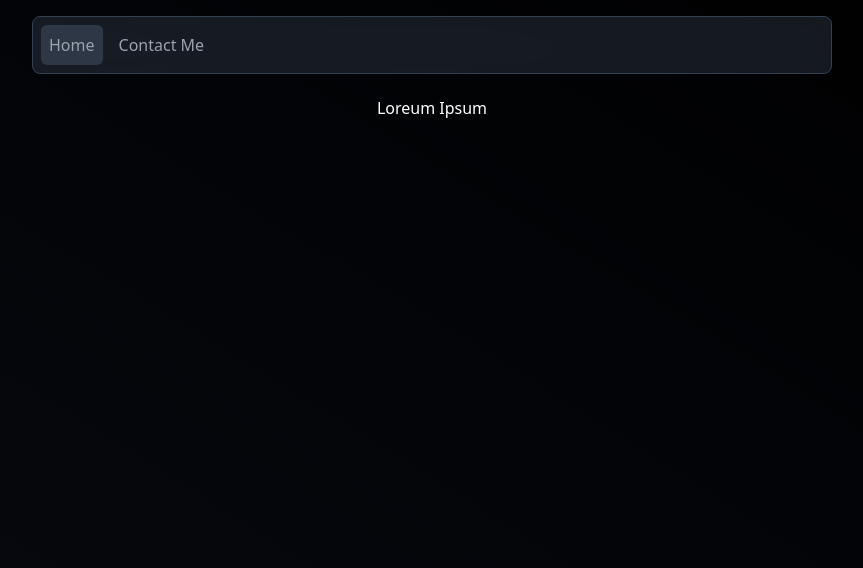
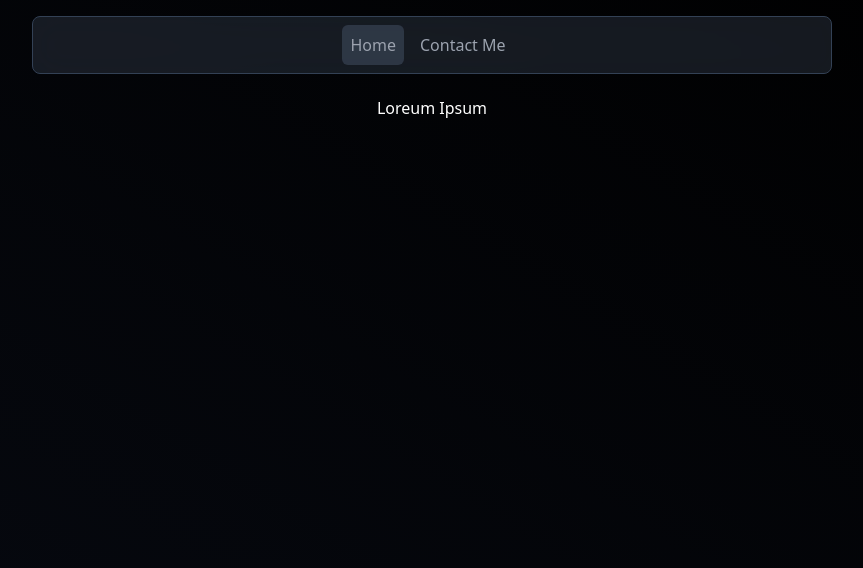
Before and after one commit to Maplerxyz/compositr.dev, a Next.js app: page / in a window 1280 px wide. Shown: the top 568 px of the page, without its empty margins (208-1071 px from the left). Built offline with nearby package versions, Linux system fonts and the light colour scheme.

Commit message:
feat(components): navbar
Signed-off-by: Jim (Compositr) <jimke2000@gmail.com>

```diff
--- a/src/common/components/core/Nav/NavBar.tsx
+++ b/src/common/components/core/Nav/NavBar.tsx
@@ -2,7 +2,7 @@ import NavBarButton from "./NavBarButton";
 
 export default function NavBar() {
   return (
-    <nav className="fixed z-[999] w-full sm:w-[80%] lg:w-[50rem] md:rounded-lg bg-slate-600/30 sm:border sm:border-slate-700 bg-opacity-80 backdrop-blur-lg sm:flex flex-row justify-between sm:mt-4 py-4 sm:py-2 px-2">
+    <nav className="fixed z-[999] w-full sm:w-[80%] lg:w-[50rem] md:rounded-lg bg-slate-600/30 sm:border sm:border-slate-700 bg-opacity-80 backdrop-blur-lg flex justify-center sm:justify-evenly sm:mt-4 py-4 sm:py-2 px-2">
       <div className="">
         <NavBarButton href="/">Home</NavBarButton>
         <NavBarButton href="/contact">Contact Me</NavBarButton>
```
